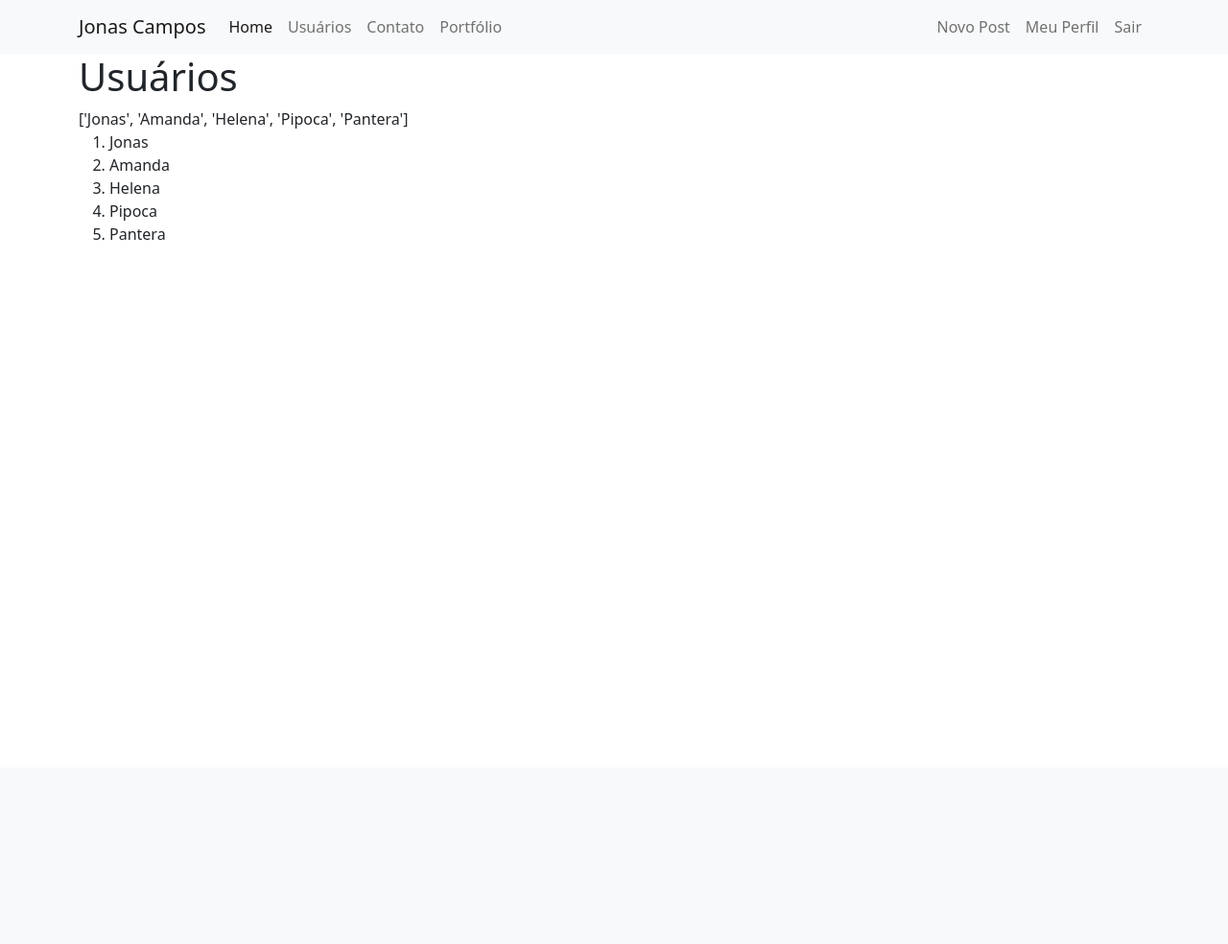
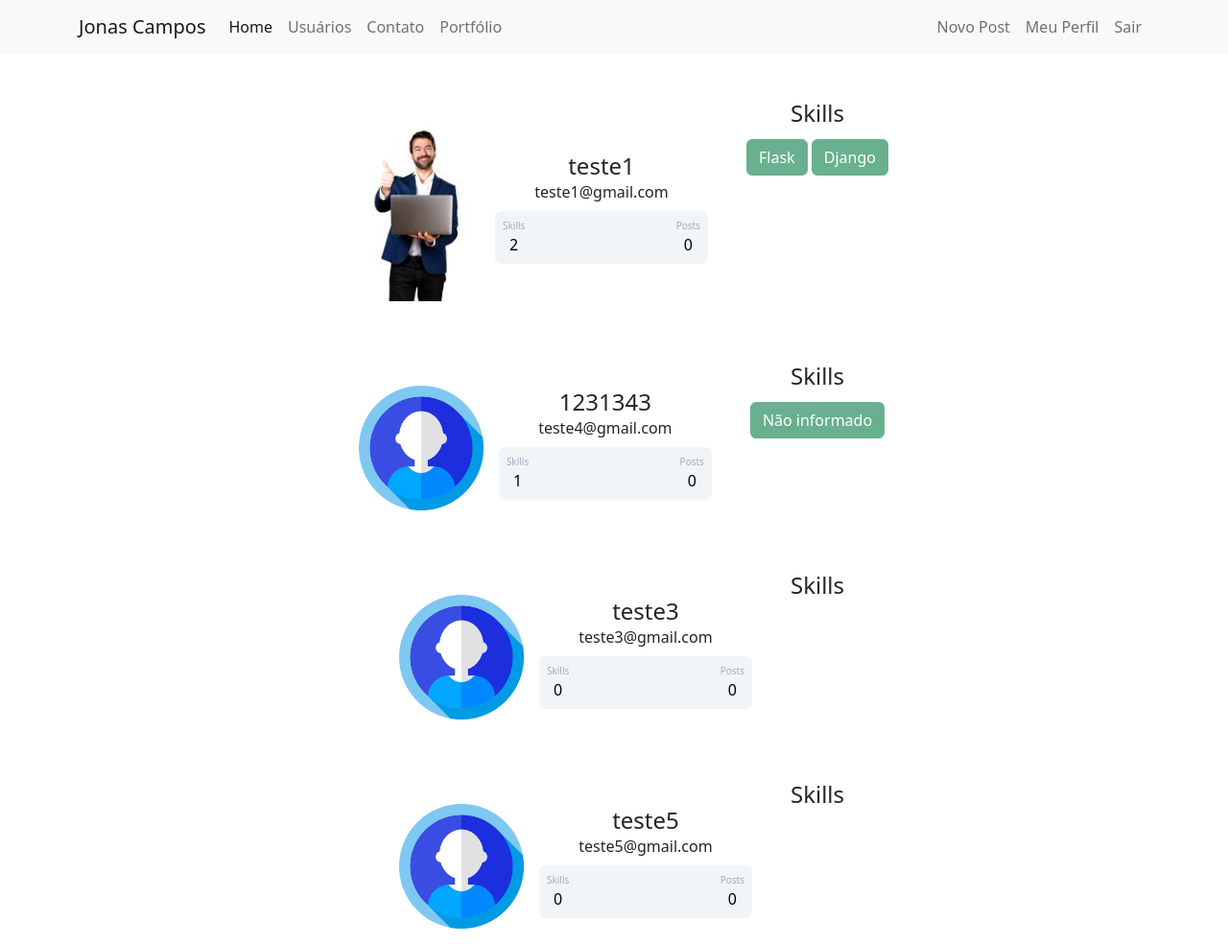
Before and after one commit to jonasaacampos/blog_python_flask, a Flask app: page /users in a window 1280 px wide. Shown: the whole page at 96% size. Before the commit the page ends 250 px from the top, so only its background shows below. Run offline with Flask 2, Linux system fonts and the light colour scheme; a user stored in the database is signed in; data comes from the database, SQL or seed files in the repository.

Commit message:
criação de página de usuários e exibição de todos os usuários

```diff
--- a/routes.py
+++ b/routes.py
@@ -6,8 +6,6 @@ from flask_login import login_user, logout_user, current_user, login_required
 import secrets
 import os
 from PIL import Image
-
-lista_usuarios = ['Jonas', 'Amanda', 'Helena', 'Pipoca', 'Pantera']
 
 
 def salvar_imagem(imagem):
@@ -30,6 +28,7 @@ def atualizar_skills(form):
                 lista_skills.append(campo.label.text)
     return ';'.join(lista_skills)
 
+
 @app.route('/')
 def home():  # put application's code here
     return render_template('home.html')
@@ -43,6 +42,7 @@ def contato():
 @app.route('/users')
 @login_required
 def usuarios():
+    lista_usuarios = Usuario.query.all()
     return render_template('users.html', lista_usuarios=lista_usuarios)
 
 
--- a/templates/card-profile.html
+++ b/templates/card-profile.html
@@ -34,7 +34,6 @@
     </div>
 </div>
 <div class="row justify-content-center">
-
     <div class="col col-4" style="text-align: center">
         <hr/>
         <h4>Skills</h4>
@@ -43,7 +42,5 @@
                 <button type="button" class="btn btn-success mt-1" disabled>{{ skill }}</button>
             {% endfor %}
         {% endif %}
-
-
     </div>
 </div>
--- a/templates/users.html
+++ b/templates/users.html
@@ -2,17 +2,64 @@
 
 {% block body %}
 
-    <div class="container">
-        <h1>Usuários</h1>
-        {{ lista_usuarios }}
+    <div class="container text-center">
+        <div class="row">
+            <div class="col">
 
-        <ol>
-            {% for usuario in lista_usuarios %}
-                <li> {{ usuario }} </li>
-            {% endfor %}
-        </ol>
+                {% for usuario in lista_usuarios %}
 
+                    <div class="container mt-5 d-flex justify-content-center">
+                        <div class="row align-items-start">
+                            <div class="col">
+                                <div class="card p-3">
+                                    <div class="d-flex align-items-center">
+                                        <div class="image pe-2 mt-2 me-2">
+                                            <img src='{{ url_for('static', filename='img_profiles/{}'.format(usuario.user_photo)) }}'
+                                                 class="rounded" width="130">
+                                        </div>
+                                        <div class="ml-3 w-100">
+                                            <h4 class="mb-0 mt-0">{{ usuario.username }}</h4>
+                                            <span>{{ usuario.email }}</span>
+                                            <div class="p-2 mt-2 bg-primary d-flex justify-content-between rounded text-white stats">
+                                                <div class="d-flex flex-column">
+
+                                                    <span class="articles">Skills</span>
+                                                    {% if usuario.skills in '0' %}
+                                                        <span class="number1">0</span>
+                                                    {% else %}
+                                                        <span class="number1">{{ usuario.skills.count(';') + 1 }}</span>
+                                                    {% endif %}
+
+                                                </div>
+
+                                                <div class="d-flex flex-column">
+                                                    <span class="rating">Posts</span>
+                                                    <span class="number3">0</span>
+                                                </div>
+                                            </div>
+                                        </div>
+                                    </div>
+                                </div>
+                            </div>
+
+                            <div class="col" style="text-align: center">
+                                <h4>Skills</h4>
+                                {% if usuario.skills not in '0' %}
+                                    {% for skill in usuario.skills.split(';') %}
+                                        <button type="button" class="btn btn-success mt-1" disabled>{{ skill }}</button>
+                                    {% endfor %}
+                                {% endif %}
+                            </div>
+                        </div>
+                    </div>
+
+                {% endfor %}
+
+            </div>
+        </div>
     </div>
 
 
+
+
 {% endblock %}
```
